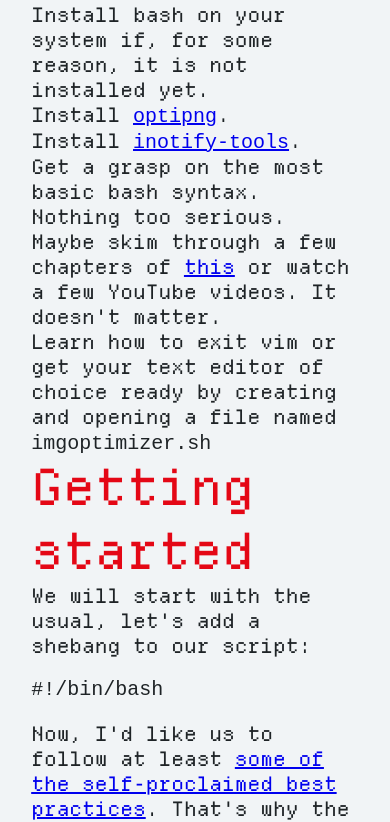
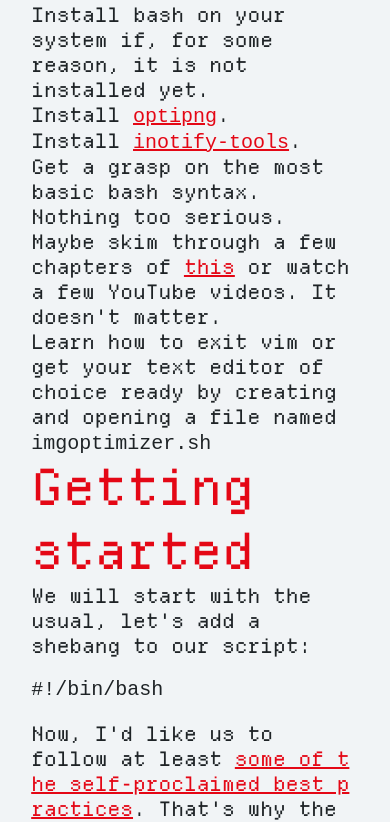
Before and after one commit to verbey/personal-website, a Next.js app: page /blog/bash-image-optimiser in a window 390 px wide. Shown: the part 1203-2025 px from the top of the page. Built offline with nearby package versions, Linux system fonts and the light colour scheme.

Commit message:
Make links break only on small devices

```diff
--- /dev/null
+++ b/src/app/blog/[slug]/mdx-components.module.css
@@ -0,0 +1,9 @@
+.link {
+	color: var(--accent);
+}
+
+@media screen and (max-width: 400px) {
+	.link {
+		word-break: break-all;
+	}
+}
--- a/src/app/blog/[slug]/mdx-components.tsx
+++ b/src/app/blog/[slug]/mdx-components.tsx
@@ -1,9 +1,6 @@
 import type { MDXComponents } from 'mdx/types';
-
-// This file allows you to provide custom React components
-// to be used in MDX files. You can import and use any
-// React component you want, including inline styles,
-// components from other libraries, and more.
+import Link from 'next/link';
+import styles from './mdx-components.module.css';
 
 export const mdxComponents: MDXComponents = {
 	// Allows customizing built-in components, e.g. to add styling.
@@ -35,4 +32,11 @@ export const mdxComponents: MDXComponents = {
 			{children}
 		</h6>
 	),
+	a: ({ children, ...props }) => {
+		return (
+			<Link {...props} href={props.href || ''} className={styles.link}>
+				{children}
+			</Link>
+		);
+	},
 };
--- a/src/app/layout.module.css
+++ b/src/app/layout.module.css
@@ -53,7 +53,12 @@ body {
 .link {
 	color: var(--accent);
 	text-decoration: underline;
-	word-break: break-all;
+}
+
+@media screen and (max-width: 400px) {
+	.link {
+		word-break: break-all;
+	}
 }
 
 @media screen and (max-width: 1200px) {
```
